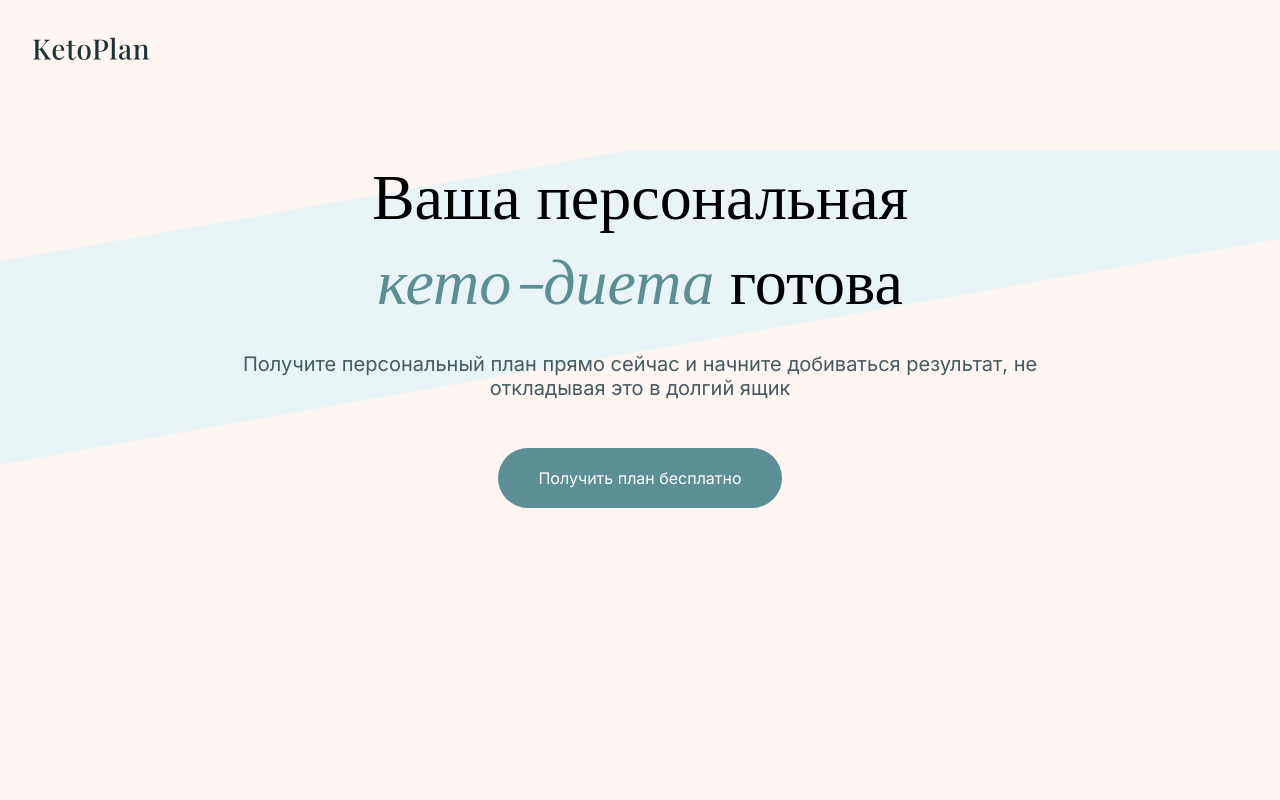
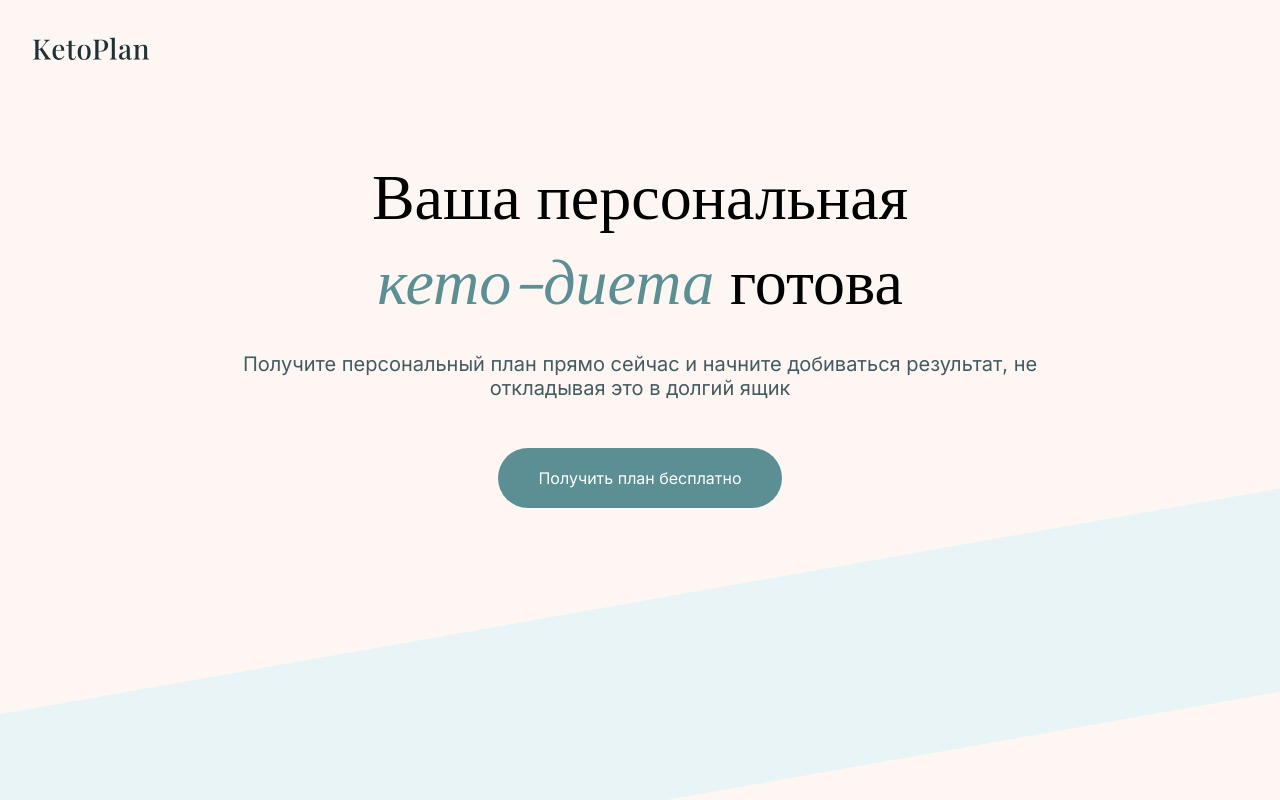
Before and after one commit to VityaSchel/ketoplan-diet, a Next.js app: page /plan in a window 1280 px wide. Both pictures are taken after a click on the button "Skip". Shown: the top 800 px of the page. Built offline with nearby package versions, Linux system fonts and the light colour scheme; a web font is replaced by a local one.

Commit message:
tan(10deg) fix

```diff
--- a/src/ui/fragments/Plan/Result/Fold/styles.module.scss
+++ b/src/ui/fragments/Plan/Result/Fold/styles.module.scss
@@ -44,8 +44,8 @@
     width: 100%;
     height: 200px;
     // tan(10deg) = x/50vw
-    // x = 50vw*arctan(10deg)
-    $katetMmargin: math.atan(10);
+    // x = 50vw*tan(10deg)
+    $katetMmargin: math.tan(10deg);
     $infoBlockHeight: 340px;
     margin-top: calc(#{$infoBlockHeight} + calc(#{$katetMmargin} * 50vw));
 
```
